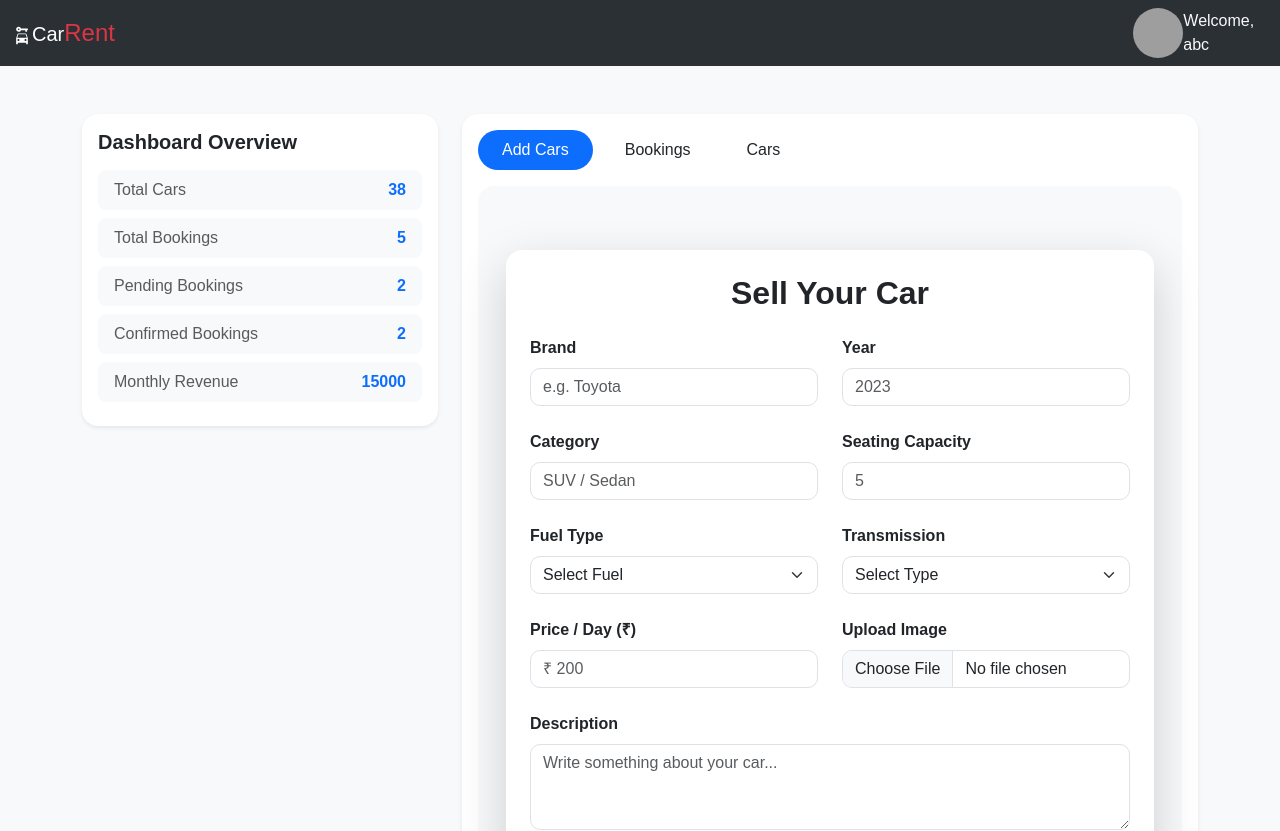
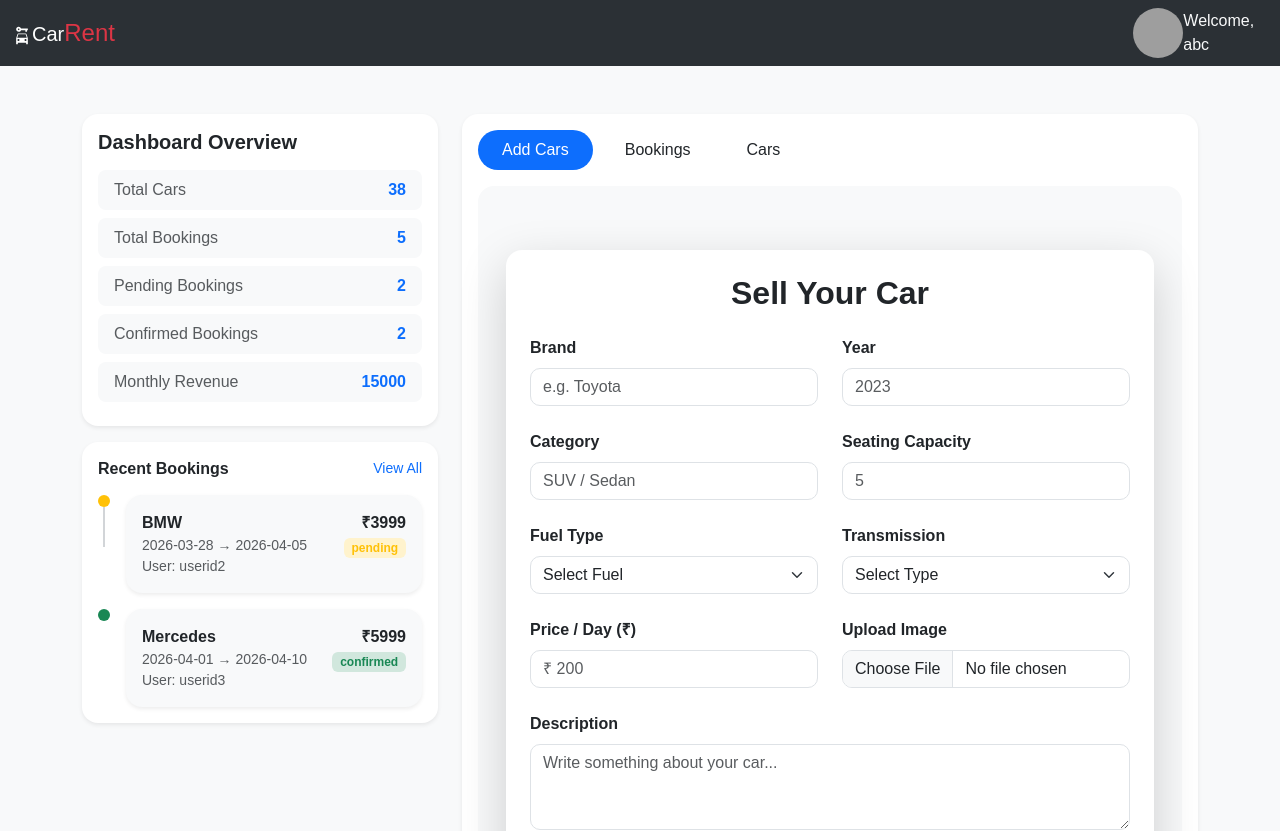
Before and after one commit to SajalKaundal/car-rent-sir, a React (Vite) app: page /owner/dashboard in a window 1280 px wide. Shown: the top 831 px of the page. Built offline with nearby package versions, Linux system fonts and the light colour scheme; grey boxes are pictures that could not be loaded; a web font is replaced by a local one.

Commit message:
added recent bookings in dashboard

```diff
--- a/src/pages/owner/Dashboard.jsx
+++ b/src/pages/owner/Dashboard.jsx
@@ -3,14 +3,11 @@ import { dummyDashboardData } from "../../assets/assests";
 import OwnerNavBar from "../../components/owner/OwnerNavBar";
 import { NavLink, Outlet } from "react-router-dom";
 import Title from "../../components/owner/Title";
-
 function Dashboard() {
   const [dashboardData, setDashboardData] = useState({});
-
   useEffect(() => {
     setDashboardData(dummyDashboardData);
   }, []);
-
   const data = [
     { title: "Total Cars", subTitle: dashboardData.totalCars },
     { title: "Total Bookings", subTitle: dashboardData.totalBookings },
@@ -18,6 +15,7 @@ function Dashboard() {
     { title: "Confirmed Bookings", subTitle: dashboardData.confirmedBookings },
     { title: "Monthly Revenue", subTitle: dashboardData.monthlyRevenue },
   ];
+  const bookings = dashboardData.recentBookings || [];
 
   return (
     <div className="bg-light min-vh-100">
@@ -25,7 +23,6 @@ function Dashboard() {
 
       <div className="container mt-5">
         <div className="row g-4">
-
           {/* LEFT SIDE - STATS */}
           <div className="col-lg-4">
             <div className="card shadow-sm border-0 rounded-4 p-3">
@@ -45,12 +42,88 @@ function Dashboard() {
                 ))}
               </ul>
             </div>
+
+            <div className="mt-3 card border-0 shadow-sm rounded-4 p-3">
+              <div className="d-flex justify-content-between align-items-center mb-3">
+                <h6 className="fw-bold mb-0">Recent Bookings</h6>
+                <span className="text-primary small">View All</span>
+              </div>
+
+              {bookings.length === 0 ? (
+                <p className="text-muted small mb-0">
+                  No recent bookings found.
+                </p>
+              ) : (
+                <div className="d-flex flex-column gap-3">
+                  {bookings.map((b, index) => (
+                    <div key={index} className="d-flex align-items-start">
+                      {/* Timeline dot */}
+                      <div className="d-flex flex-column align-items-center me-3">
+                        <div
+                          className={`rounded-circle ${
+                            b.status === "confirmed"
+                              ? "bg-success"
+                              : b.status === "pending"
+                                ? "bg-warning"
+                                : "bg-danger"
+                          }`}
+                          style={{ width: "12px", height: "12px" }}
+                        ></div>
+
+                        {/* vertical line */}
+                        {index !== bookings.length - 1 && (
+                          <div
+                            className="bg-secondary"
+                            style={{
+                              width: "2px",
+                              height: "40px",
+                              opacity: 0.3,
+                            }}
+                          ></div>
+                        )}
+                      </div>
+
+                      {/* Content card */}
+                      <div className="flex-grow-1 bg-light rounded-4 p-3 shadow-sm">
+                        <div className="d-flex justify-content-between">
+                          {/* Left */}
+                          <div>
+                            <div className="fw-semibold">{b.car.brand}</div>
+                            <div className="text-muted small">
+                              {b.pickupDate} → {b.returnDate}
+                            </div>
+                            <div className="text-muted small">
+                              User: {b.user}
+                            </div>
+                          </div>
+
+                          {/* Right */}
+                          <div className="text-end">
+                            <div className="fw-bold">₹{b.price}</div>
+                            <span
+                              className={`badge ${
+                                b.status === "confirmed"
+                                  ? "bg-success-subtle text-success"
+                                  : b.status === "pending"
+                                    ? "bg-warning-subtle text-warning"
+                                    : "bg-danger-subtle text-danger"
+                              }`}
+                            >
+                              {b.status}
+                            </span>
+                          </div>
+                        </div>
+                      </div>
+                    </div>
+                  ))}
+                </div>
+              )}
+            </div>
           </div>
 
           {/* RIGHT SIDE - TABS + CONTENT */}
           <div className="col-lg-8">
             <div className="card shadow-sm border-0 rounded-4 p-3">
-
               {/* NAV TABS */}
               <ul className="nav nav-pills mb-3 gap-2">
                 <li className="nav-item">
@@ -100,7 +173,6 @@ function Dashboard() {
               </div>
             </div>
           </div>
-
         </div>
       </div>
     </div>
--- a/src/pages/owner/ManageBookings.jsx
+++ b/src/pages/owner/ManageBookings.jsx
@@ -37,7 +37,7 @@ function ManageBookings() {
                 <td>
                   <span
                     className={`badge ${
-                      b.status === "Confirmed"
+                      b.status === "confirmed"
                         ? "bg-success"
                         : "bg-warning text-dark"
                     }`}
--- a/src/pages/owner/ManageCars.jsx
+++ b/src/pages/owner/ManageCars.jsx
@@ -1,4 +1,4 @@
-import { lazy, useEffect, useState } from "react";
+import { useEffect, useState } from "react";
 import { dummyCarData } from "../../assets/assests";
 import { useNavigate } from "react-router";
 
```
